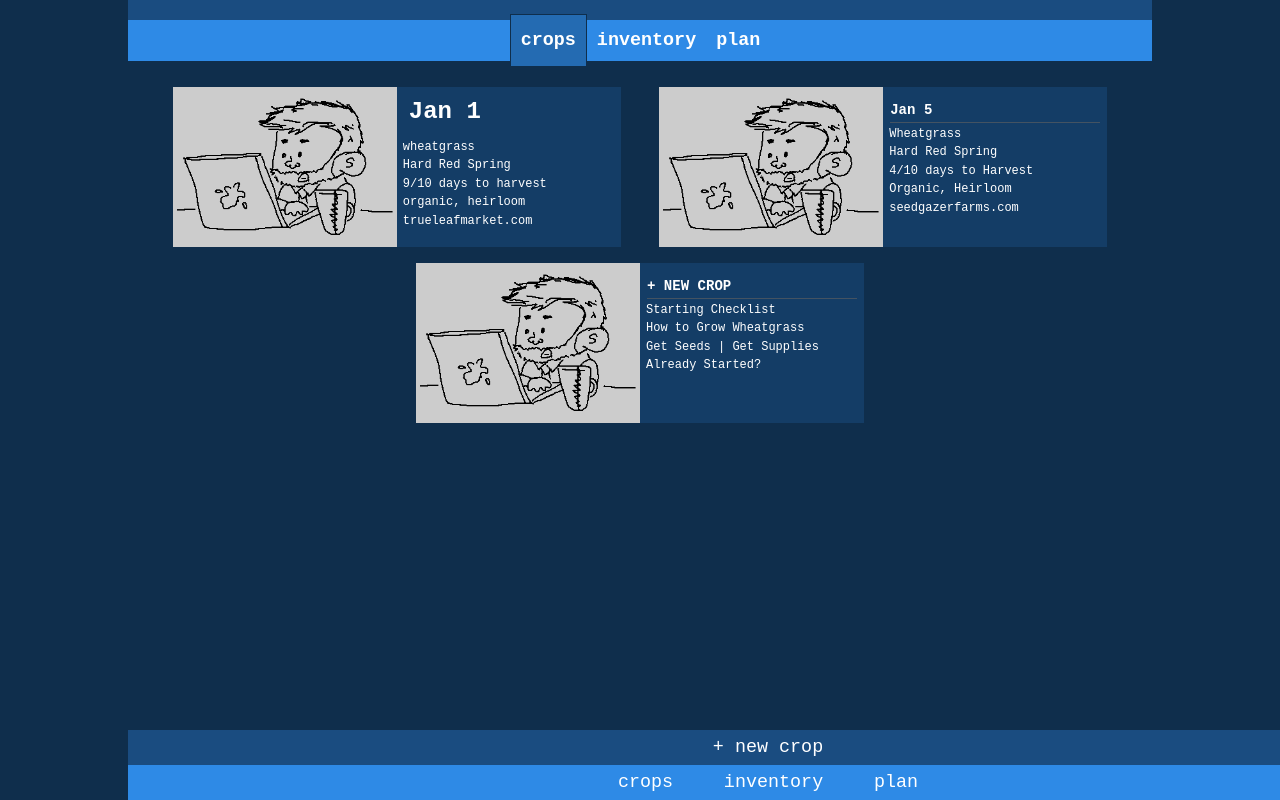
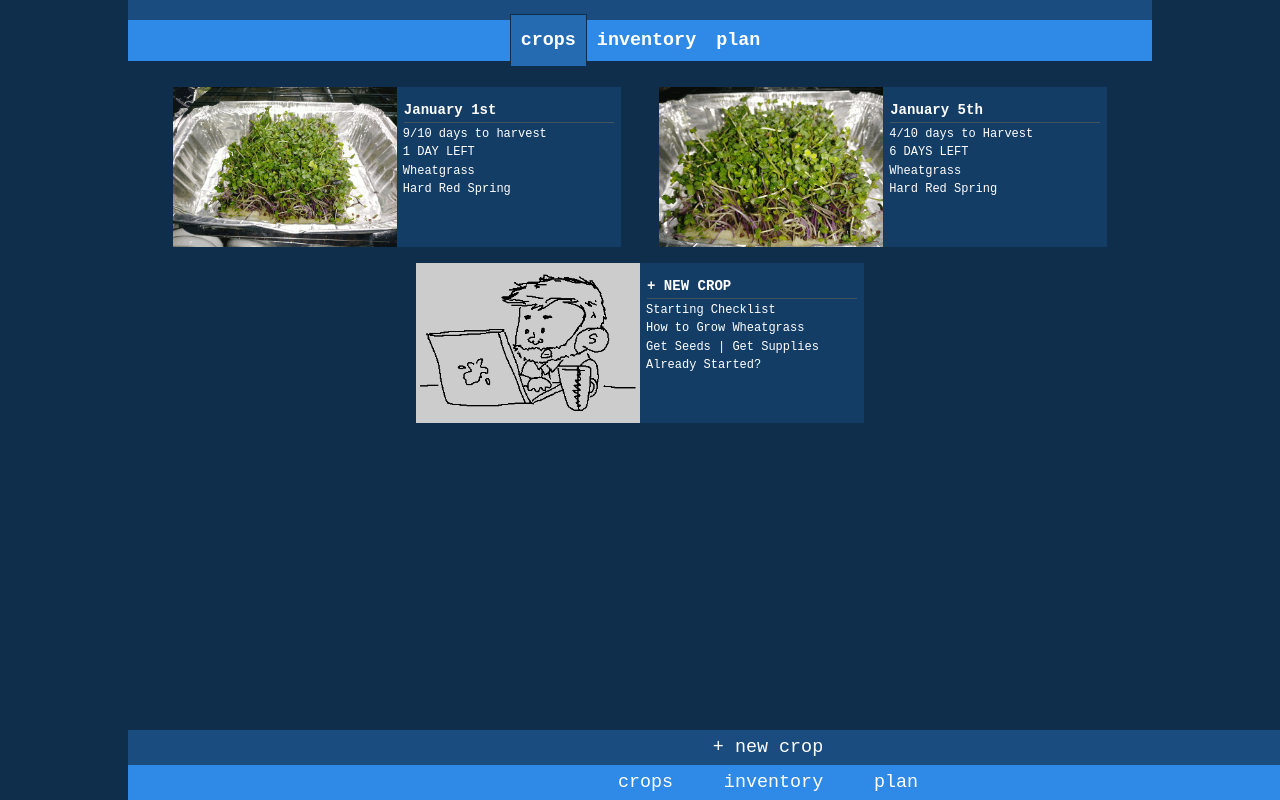
Before and after one commit to seantford/wgrass, a plain HTML site: page wgrass/index.html in a window 1280 px wide. Drawn offline with Linux system fonts and the light colour scheme.

Commit message:
sdfgdsfg

```diff
--- a/wgrass/index.html
+++ b/wgrass/index.html
@@ -36,15 +36,16 @@
 				<li>
 		    		<a href="#">
 
-	    				<img src="img/devgif1a.gif" alt="">
+	    				<img src="img/wg2.gif" alt="">
 
 		    			<div class="galleryInfo">
-			    			<h1 class="gal-info" id="gal-info-line-1-date-seeded-tray-number">Jan 1</h1>
-			    			<p class="gal-info" id="gal-info-line-2-plant">wheatgrass</p>
+			    			<h3 class="gal-info" id="gal-info-line-1-date-seeded-tray-number">January 1st</h3>
+			    			<p class="gal-info" id="gal-info-line-4-days-to-harvest">9/10 days to harvest</p>
+			    			<p class="gal-info" id="gal-info-line-4-days-to-harvest">1 DAY LEFT</p>
+			    			<p class="gal-info" id="gal-info-line-2-plant">Wheatgrass</p>
 			    			<p class="gal-info" id="gal-info-line-3-plant-name">Hard Red Spring</p>
-			    			<p class="gal-info" id="gal-info-line-4-days-to-harvest">9/10 days to harvest</p>
-			    			<p class="gal-info" id="gal-info-line-5-attributes">organic, heirloom</p>
-			    			<p class="gal-info" id="gal-info-line-6-seed-source">trueleafmarket.com</p>
+			    			<!-- <p class="gal-info" id="gal-info-line-5-attributes">organic, heirloom</p> -->
+			    			<!-- <p class="gal-info" id="gal-info-line-6-seed-source">seedgazerfarms.com</p> -->
 
 
 		    			</div>
@@ -53,15 +54,17 @@
 				<li>
 		    		<a href="#">
 
-	    				<img src="img/devgif1a.gif" alt="">
+	    				<img src="img/wg1.gif" alt="">
 
 		    			<div class="galleryInfo">
-			    			<h3 class="gal-info" id="gal-info-line-1-date-seeded-tray-number">Jan 5</h3>
-			    			<p class="gal-info" id="gal-info-line-2-plant">Wheatgrass</p>
-			    			<p class="gal-info" id="gal-info-line-3-plant-name">Hard Red Spring</p>
-			    			<p class="gal-info" id="gal-info-line-4-days-to-harvest">4/10 days to Harvest</p>
-			    			<p class="gal-info" id="gal-info-line-5-attributes">Organic, Heirloom</p>
-			    			<p class="gal-info" id="gal-info-line-6-seed-source">seedgazerfarms.com</p>
+			    			<h3 class="gal-info" id="gal-info-line-1-date-seeded-tray-number">January 5th</h3>
+			    			<p class="gal-info" id="gal-info-line-4-days-to-harvest">4/10 days to Harvest </p>
+			    			<p class="gal-info" id="gal-info-line-4-days-to-harvest">6 DAYS LEFT</p>
+			    			<p class="gal-info" id="gal-info-line-2-plant-name">Wheatgrass</p>
+			    			<p class="gal-info" id="gal-info-line-3-plant-variety">Hard Red Spring</p>
+
+			    			<!-- <p class="gal-info" id="gal-info-line-5-attributes">Organic, Heirloom</p> -->
+			    			<!-- <p class="gal-info" id="gal-info-line-6-seed-source">seedgazerfarms.com</p> -->
 
 
 		    			</div>
```
Also changed, not shown: wgrass/img/wg1.gif (added), wgrass/img/wg2.gif (added).
